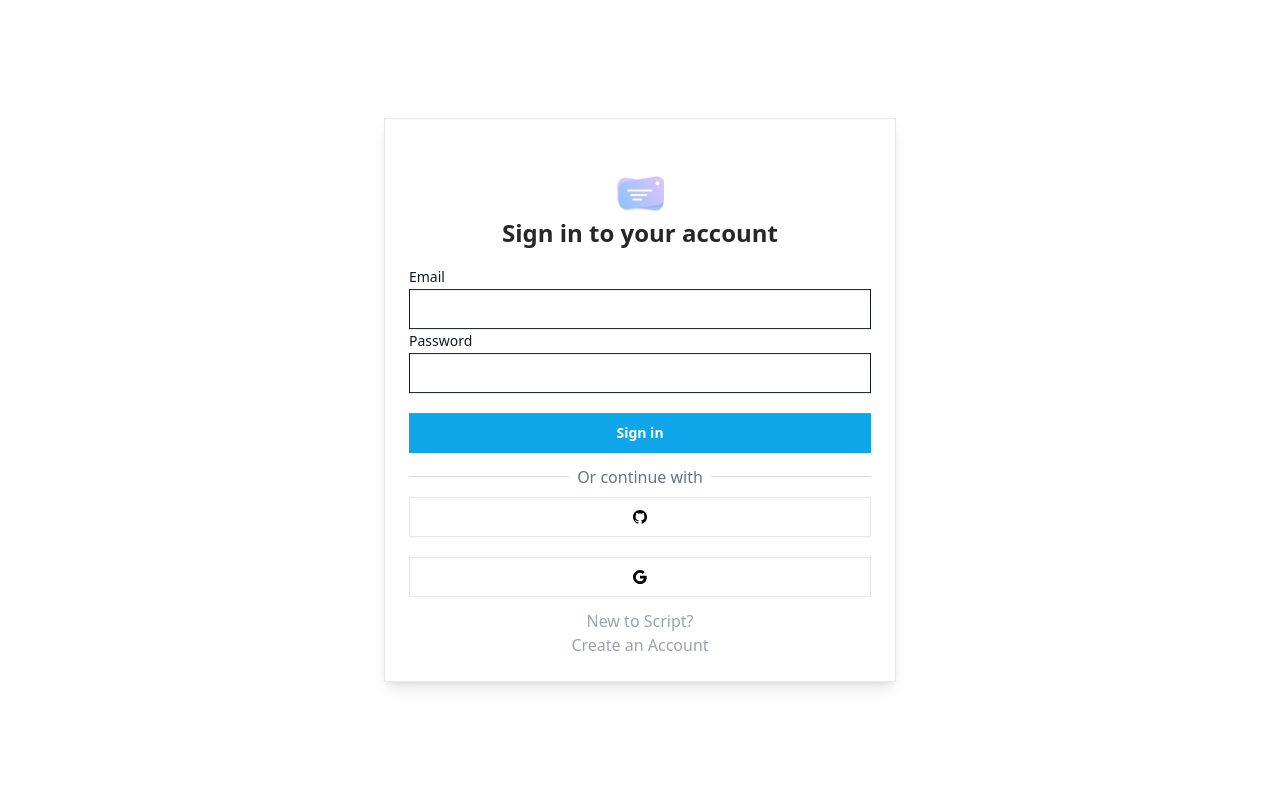
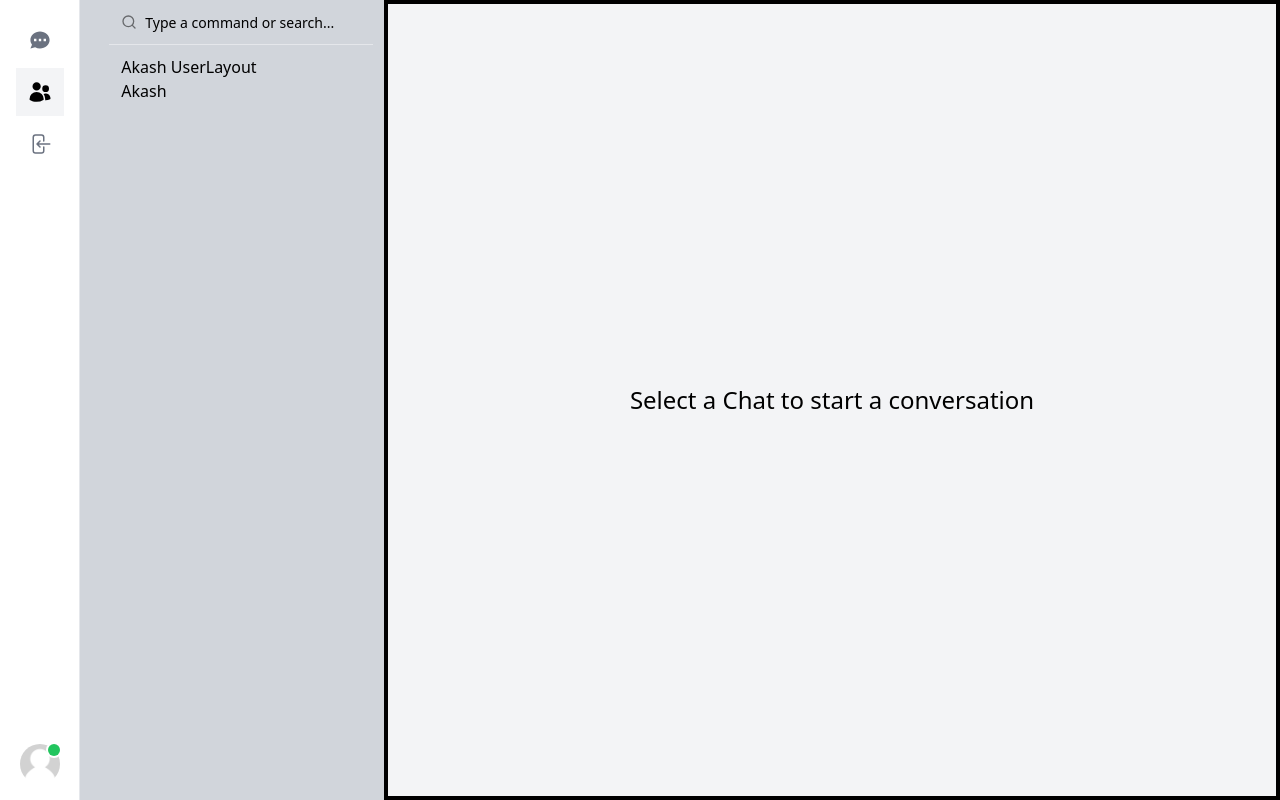
Before and after one commit to Akash-Kumar-Sinha/Script, a React (Create React App) app: page /userspage in a window 1280 px wide. Before the commit this address led to /. Built offline with nearby package versions, Linux system fonts and the light colour scheme.

Commit message:
minor fix

```diff
--- a/src/components/AuthHome/AuthForm/AuthForm.tsx
+++ b/src/components/AuthHome/AuthForm/AuthForm.tsx
@@ -46,7 +46,7 @@ const AuthForm = () => {
             navigate("/userspage");
           })
           .catch((error) => {
-            toast.error("Registration went wrong!");
+            toast.error("authForm: Registration went wrong!");
           });
       } catch (error) {
         console.log("Registration failed", error);
@@ -63,7 +63,7 @@ const AuthForm = () => {
           })
 
           .catch((error) => {
-            toast.error("Login went wrong!");
+            toast.error("authForm: Login went wrong!");
           });
       } catch (error: any) {
         console.error("Login failed", error);
@@ -87,7 +87,7 @@ const AuthForm = () => {
       }
     } catch (error) {
       console.error("Error during social action:", error);
-      toast.error("An error occurred during google action");
+      toast.error("authForm: An error occurred during google action");
     } finally {
       setIsLoading(false);
     }
--- a/src/components/UsersPage/SideBar/UserLayout.tsx
+++ b/src/components/UsersPage/SideBar/UserLayout.tsx
@@ -2,7 +2,10 @@ import { ReactNode } from "react";
 
 import SideBar from "./SideBar";
 
+import useRoutes from "../../utils/hooks/useRoutes";
+
 const UserLayout = ({ children }: { children: ReactNode }) => {
+  const routes = useRoutes();
   return (
     <div className="">
 
--- a/src/components/UsersPage/UsersPage.tsx
+++ b/src/components/UsersPage/UsersPage.tsx
@@ -10,11 +10,11 @@ const UsersPage = () => {
           <MobileFooter />
         </div>
         <div className="flex flex-col md:flex-row h-full md:h-[94vh] lg:h-screen">
-          <div className="bg-slate-500 md:w-1/4">
+          <div className="bg-gray-300 md:hidden lg:block">
             <UserLayout>Akash UserLayout</UserLayout>
           </div>
 
-          <div className="relative w-full md:w-3/4">
+          <div className="relative w-full">
             <ChatBar />
           </div>
         </div>
--- a/src/components/utils/hooks/useFetchCurrentUser.ts
+++ b/src/components/utils/hooks/useFetchCurrentUser.ts
@@ -24,8 +24,8 @@ const useFetchCurrentUser = () => {
         setCurrentUser(response.data);
         // console.log("data", response);
       } catch (error) {
-        navigate("/");
-        toast.error("Invalid Credentials!");
+        // navigate("/");
+        toast.error("useFetchCurrentUser: Invalid Credentials!");
         console.error("Fetch Current User Error:", error);
       }
     };
```
Also changed, not shown: 2 other files (tests, documents, lock files or other folders).
